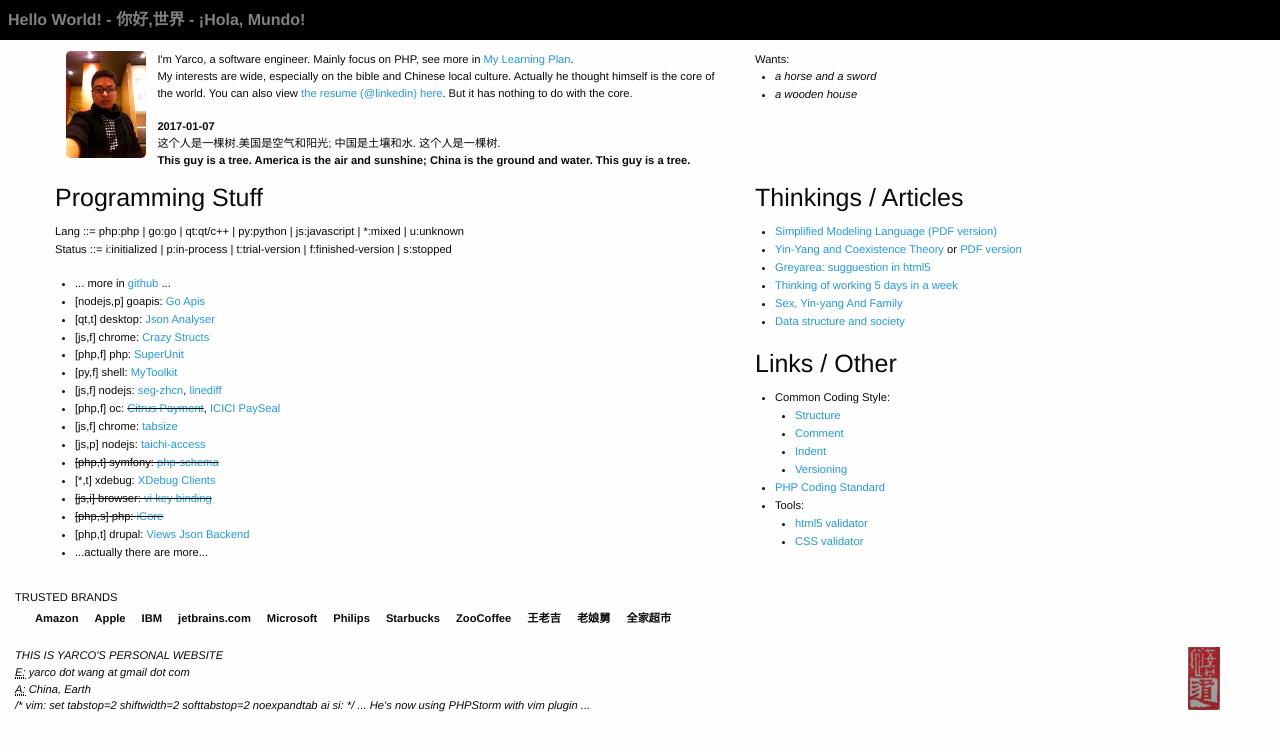
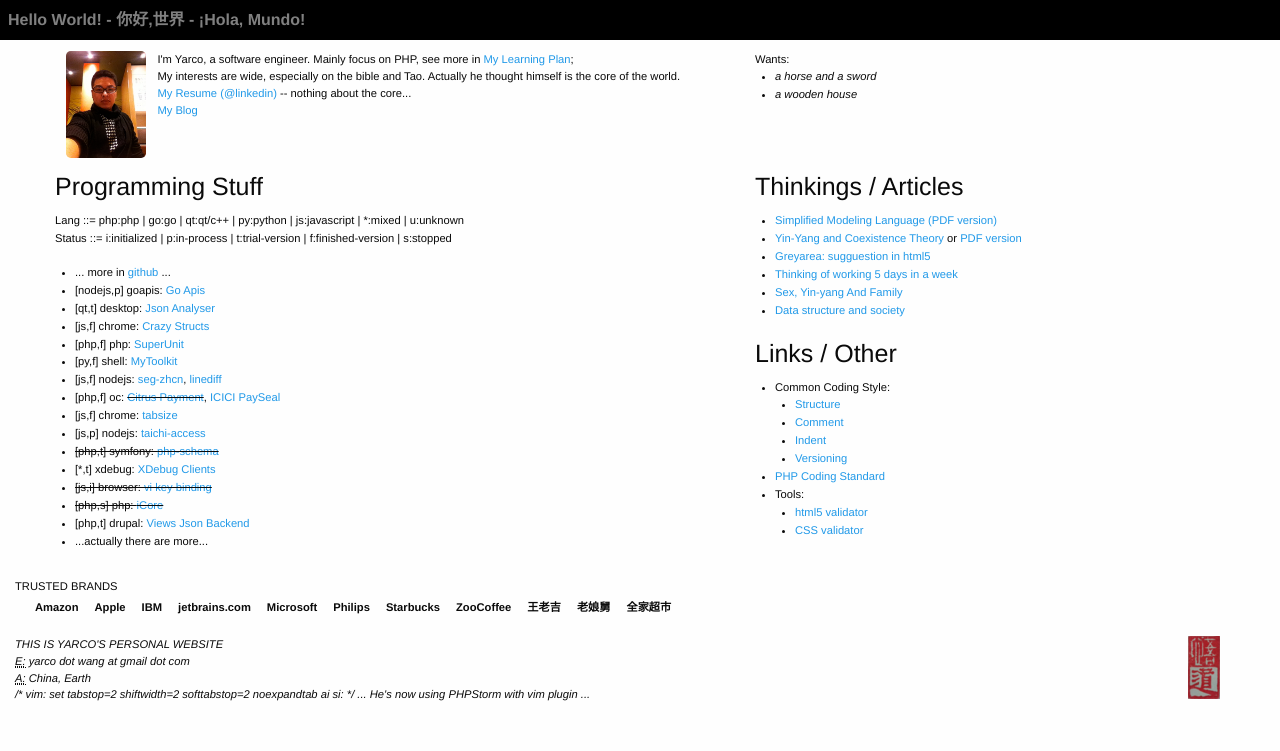
Before and after one commit to yarcowang/yarcowang.github.io, a Jekyll site: the page built from index.html, in a window 1280 px wide. Shown: the top 751 px of the page. Built offline with Jekyll 4.4.1, drawn with Linux system fonts in a browser that asks for light colours.

Commit message:
Add Blog...

```diff
--- a/index.html
+++ b/index.html
@@ -4,12 +4,11 @@ layout: page
 		<div class="row">
 			<div class="large-7 columns">
 				<img src="files/myself.jpg" class="float-left" style="width:5rem;margin:0 .7rem 0;border-radius:.3rem" />
-				I'm Yarco, a software engineer. Mainly focus on PHP, see more in <a href="langs.html">My Learning Plan</a>. <br />
-				My interests are wide, especially on the bible and Chinese local culture. Actually he thought himself is the core of the world.
-				You can also view <a href="https://www.linkedin.com/in/yarcowang">the resume (@linkedin) here</a>. But it has nothing to do with the core.<br />
+				I'm Yarco, a software engineer. Mainly focus on PHP, see more in <a href="langs.html">My Learning Plan</a>; <br />
+				My interests are wide, especially on the bible and Tao. Actually he thought himself is the core of the world.<br />
+				<a href="https://www.linkedin.com/in/yarcowang">My Resume (@linkedin)</a> -- nothing about the core...<br />
+				<a href="https://notes.bbish.net/blog/yarco">My Blog</a><br />
 				<br />
-				<b>2017-01-07</b><br />这个人是一棵树.美国是空气和阳光; 中国是土壤和水. 这个人是一棵树.<br />
-				<b>This guy is a tree. America is the air and sunshine; China is the ground and water. This guy is a tree.</b>
 			</div>
 			<div class="large-5 columns">
 				Wants:
```
